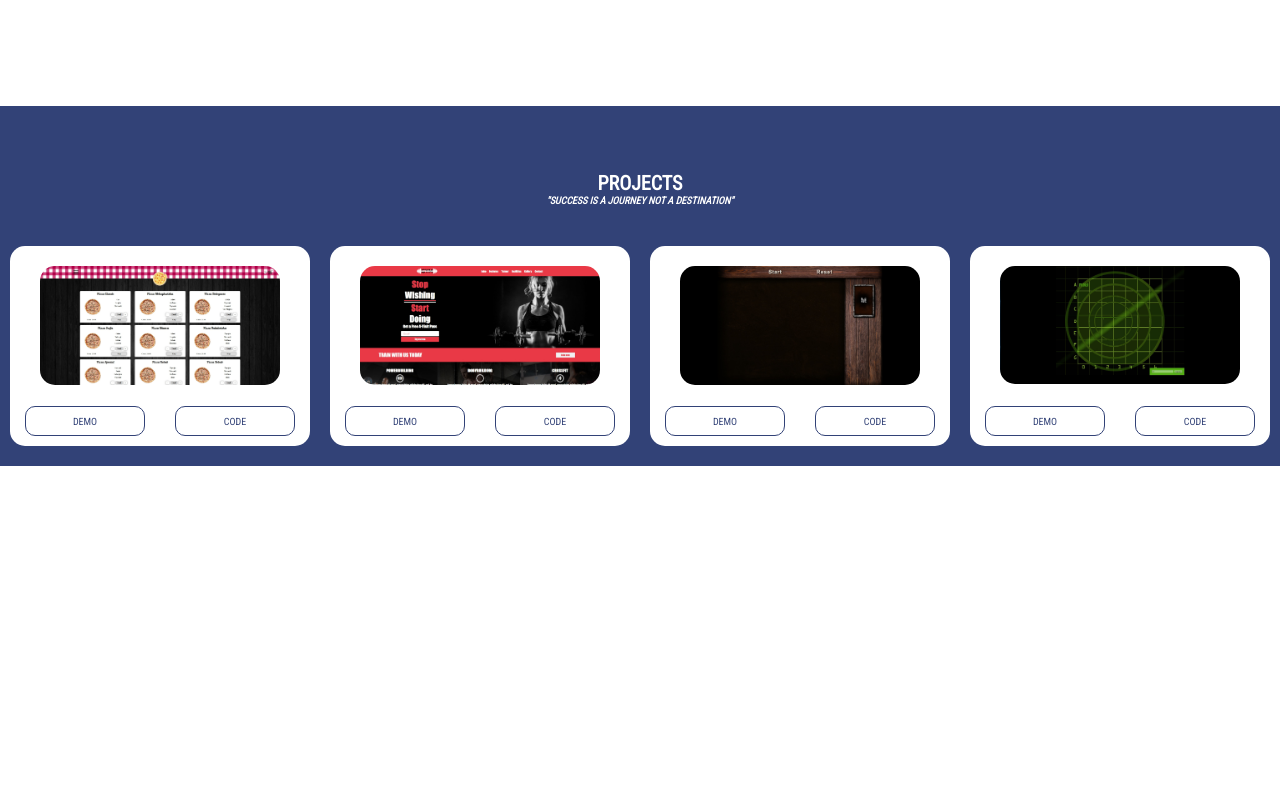
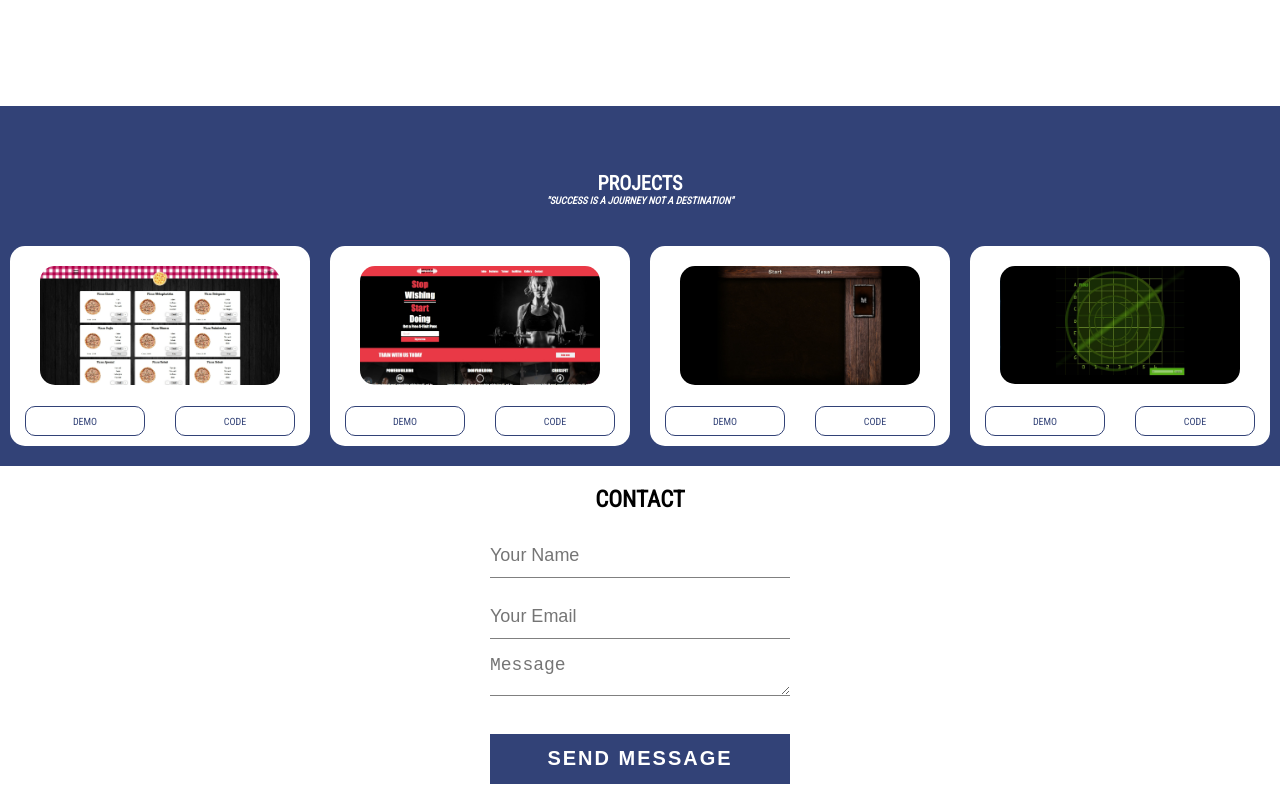
Before and after one commit to DominikWysota/mainPage, a plain HTML site: page index.html in a window 1280 px wide. Shown: the part 1254-2054 px from the top of the page. Before the commit the page ends 1720 px from the top, so only its background shows below. Drawn offline with nearby package versions, Linux system fonts and the light colour scheme.

Commit message:
Add constact function

```diff
--- a/index.html
+++ b/index.html
@@ -129,7 +129,20 @@
 				</div>
 			</section>
 		</div>
-		<div class="contact"></div>
+		<div class="containerContact">
+			<h1>CONTACT</h1>
+			<div class="coctact-form">
+				<form id="coctact-form" method="post" action="contact-form-handler.php">
+					<input name="name" type="text" class="form-control" placeholder="Your Name" required>
+					<br>
+					<input name="email" type="email" class="form-control" placeholder="Your Email" required>
+					<br>
+					<textarea name="message" class="form-control" placeholder="Message" row="4" required></textarea>
+					<br>
+					<input type="submit" class="form-control submit" value="SEND MESSAGE">
+				</form>
+			</div>
+		</div>
 	</main>
 	<script src="javascript.js"></script>
 </body>
--- a/style.css
+++ b/style.css
@@ -402,9 +402,52 @@ nav.active .hamburger:after {
 
 /* Contact */
 
-.contact {
+.containerContact {
 	width: 100%;
-	height: 100vh;
+	text-align: center;
+}
+
+.containerContact h1 {
+	font-family: 'Roboto Condensed', sans-serif;
+	text-align: center;
+	font-size: 2.3rem;
+	padding: 20px 0;
+}
+
+.form {
+	margin-top: 50px;
+	transition: all 4s ease-in-out;
+}
+
+.form-control {
+	width: 300px;
+	background: transparent;
+	border: none;
+	outline: none;
+	border-bottom: 1px solid gray;
+	color: black;
+	font-size: 18px;
+	margin-bottom: 16px;
+}
+
+input {
+	height: 45px;
+}
+
+form .submit {
+	background-color: #324277;
+	border-color: transparent;
+	color: white;
+	font-size: 20px;
+	font-weight: bold;
+	letter-spacing: 2px;
+	height: 50px;
+	margin-top: 20px;
+}
+
+form .submit:hover {
+	background-color: #000;
+	cursor: pointer;
 }
 
 /*Media*/
```
Also changed, not shown: 1 other file.
